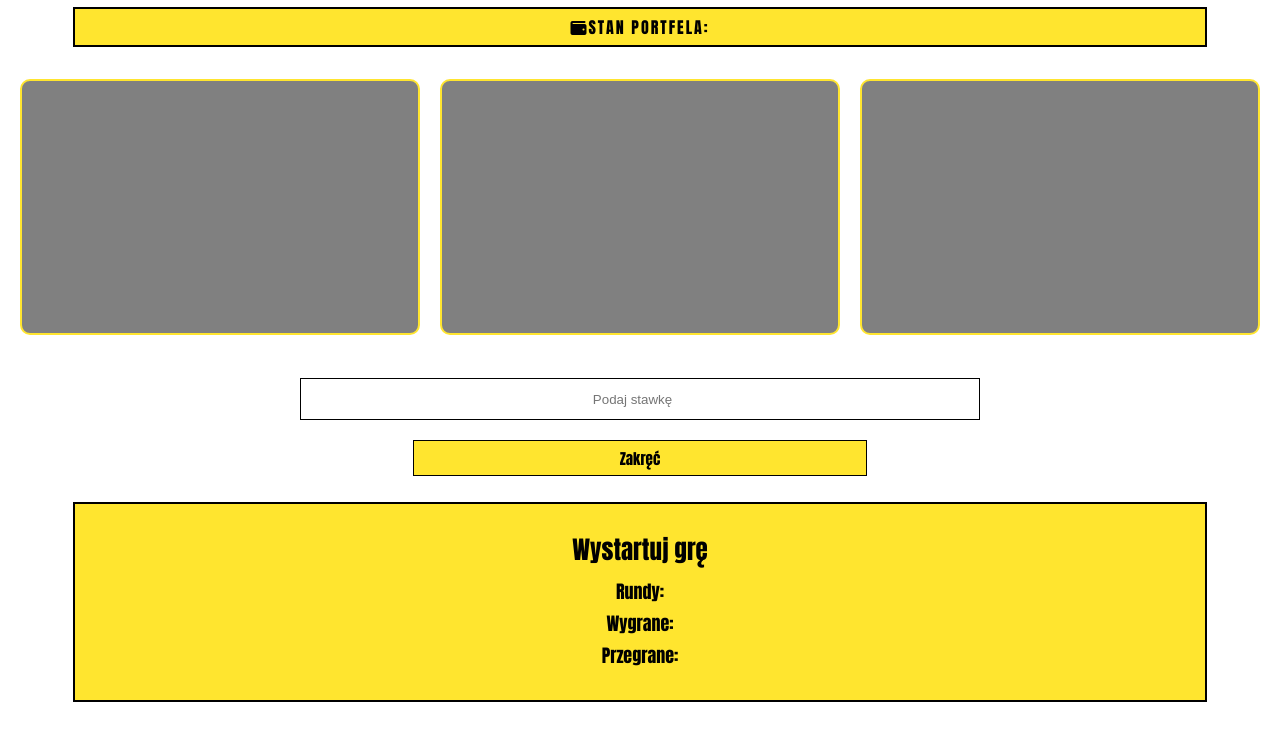
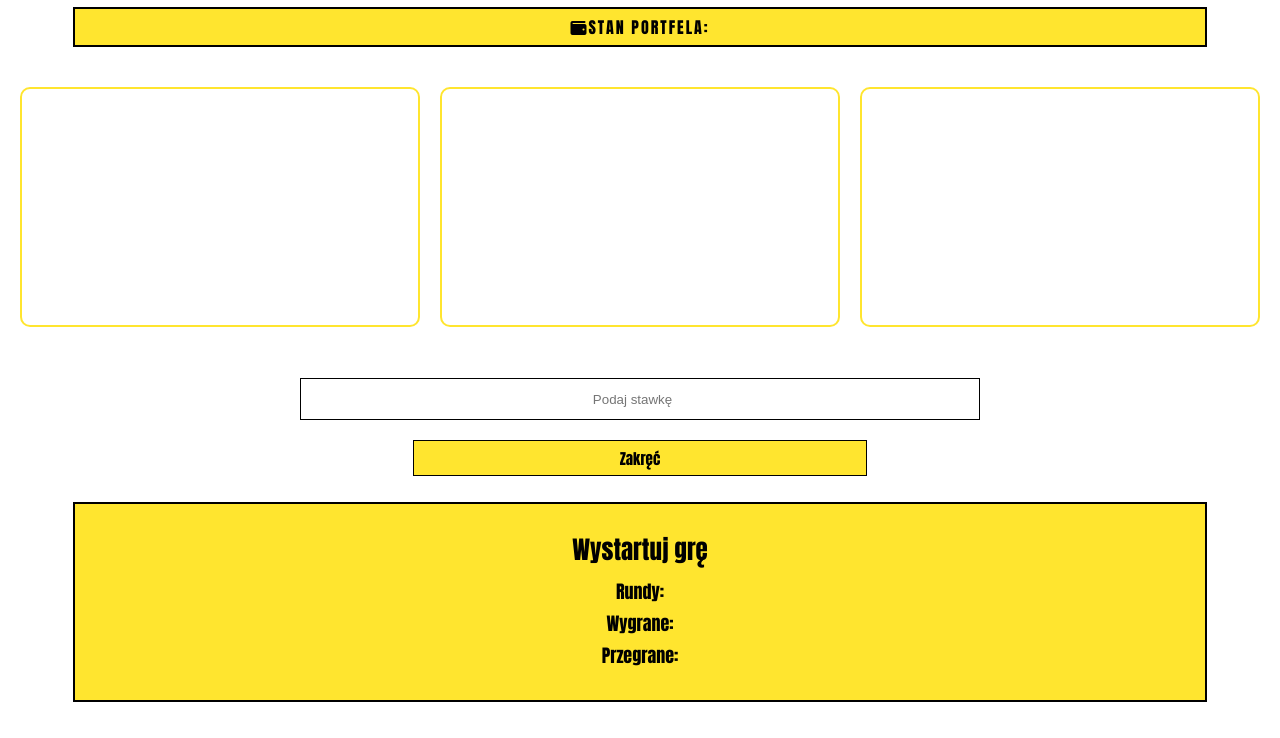
Before and after one commit to MaciejZebala/One-armed-bandit, a plain HTML site: page index.html in a window 1280 px wide. Shown: the part 62-800 px from the top of the page. Drawn offline with Linux system fonts and the light colour scheme.

Commit message:
Add style to drum-wrap and field

```diff
--- a/style.css
+++ b/style.css
@@ -40,13 +40,32 @@
 }
 
 .game__drum {
-    height: 80%;
+    position: relative;
+    z-index: 1;
+    overflow: hidden;
+    height: 30vh;
     flex-grow: 1;
     margin: 10px;
-    background-color: grey;
     border: 2px solid #FFE52F;
     border-radius: 10px;
 }
+
+.game__drum-wrap {
+    position: relative;
+    top: 0;
+    min-height: 100%;
+    z-index: -1;
+    background-color: transparent;
+    transition: top 0s ease-in-out;
+}
+
+.game__field {
+    display: flex;
+    justify-content: center;
+    width: 100%;
+    height: 30vh;
+}
+
 
 .play {
     display: flex;
```
